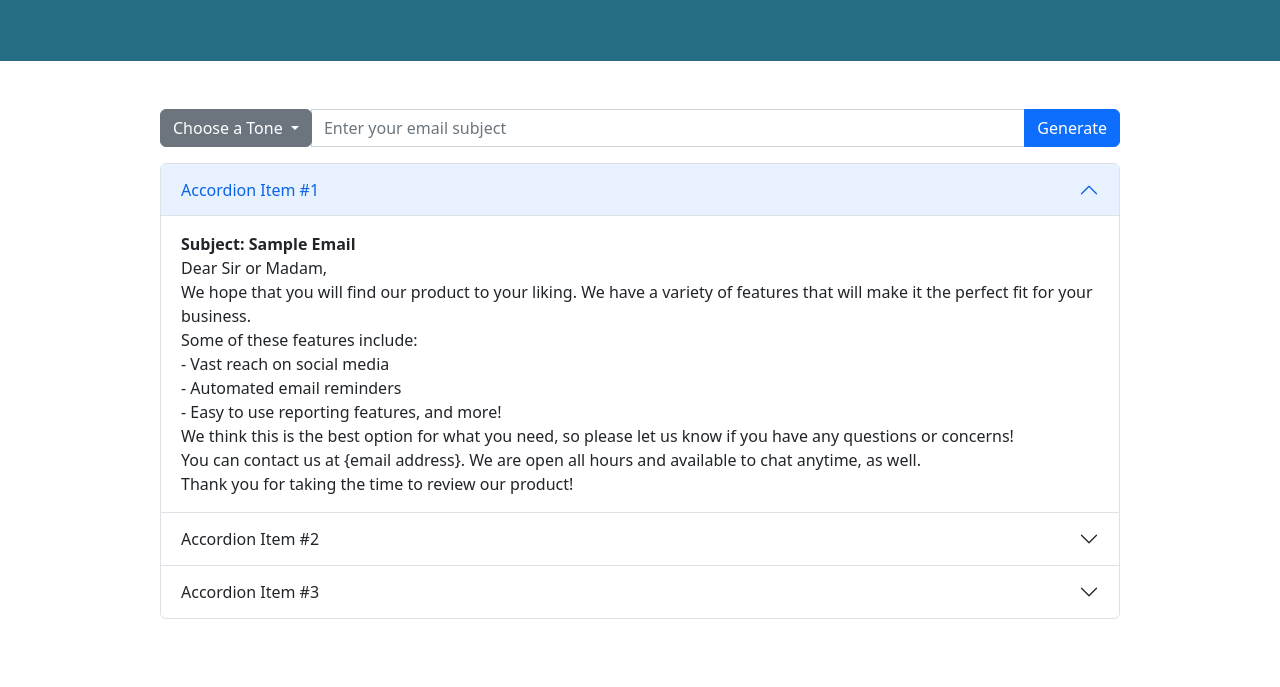
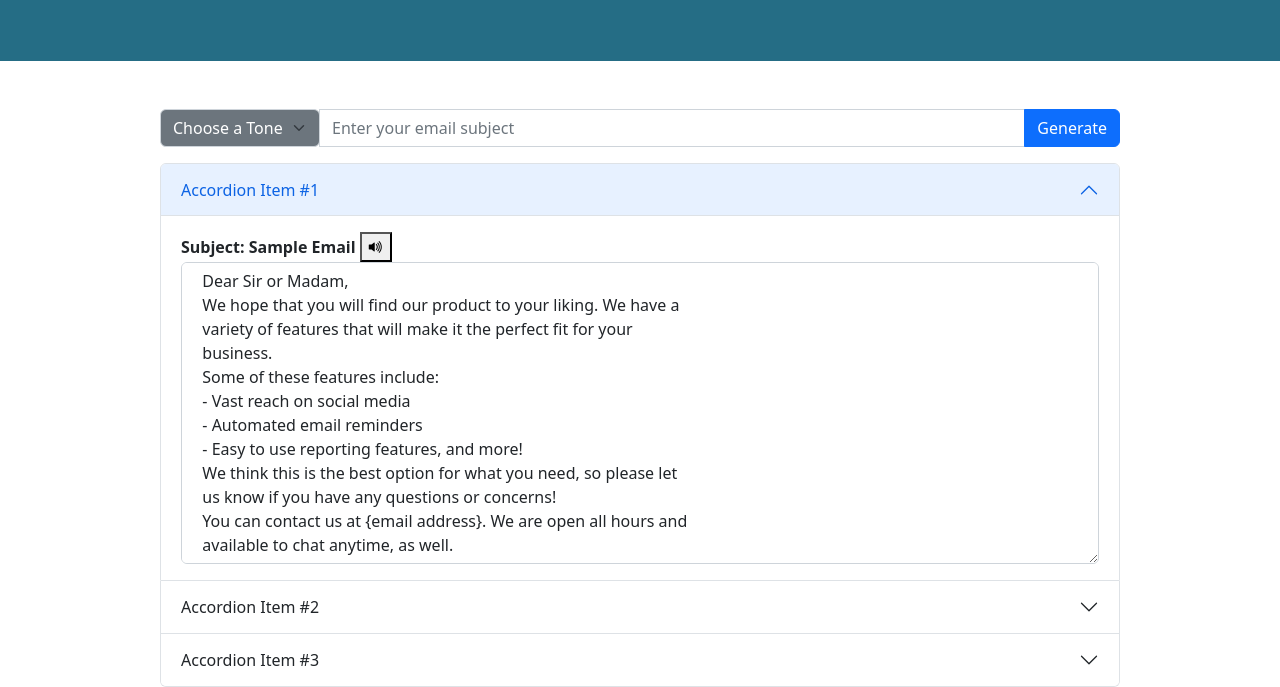
Before and after one commit to Moutasim02/WeBeMailing, a website: page index.html in a window 1280 px wide. Shown: the part 177-864 px from the top of the page. Before the commit the page ends 800 px from the top, so only its background shows below. Drawn offline with nearby package versions, Linux system fonts and the light colour scheme.

Commit message:
Added Text-to-Speech

```diff
--- a/index.html
+++ b/index.html
@@ -10,6 +10,9 @@
   <script src="https://cdn.jsdelivr.net/npm/bootstrap@5.2.2/dist/js/bootstrap.bundle.min.js"
     integrity="sha384-OERcA2EqjJCMA+/3y+gxIOqMEjwtxJY7qPCqsdltbNJuaOe923+mo//f6V8Qbsw3"
     crossorigin="anonymous"></script>
+  <link rel="stylesheet" href="https://cdn.jsdelivr.net/npm/bootstrap-icons@1.10.2/font/bootstrap-icons.css">
+  <script src="./js/text.js"></script>
+
   <style>
     /* Mobile First approach */
     @media only screen and (min-width: 800px) {
@@ -18,44 +21,18 @@
         padding-right: 10em;
       }
     }
-  </style>
-  <script type="module">
-    // Imports
-    const axios = () => require('axios')
 
-    // API key
-    const API_KEY = "JSRUKTOXTRCFBOL1K0ZFC";
-
-    // API URL
-    const API_URL = "https://api.rytr.me/v1";
-
-
-    // Tone list
-    async function toneList() {
-      try {
-        const { data } = await axios({
-          method: "get",
-          url: `${API_URL}/tones`,
-          headers: {
-            Authentication: `Bearer ${API_KEY}`,
-            "Content-Type": "application/json",
-          },
-        });
-
-        return data ? data.data : null;
-      } catch (error) {
-        console.log(error);
+    select {
+      background-color: #6c757d !important;
+      color: white !important;
     }
 
-      return null;
+    select option {
+      background-color: white !important;
+      color: black !important;
     }
+  </style>
 
-    // Get tones
-    async () => {
-      const tones = await toneList();
-      await console.log("tones", tones);
-    }
-  </script>
 </head>
 
 <body>
@@ -95,31 +72,25 @@
     <p>Get your email in seconds</p>
   </div>
 
-  <div id="result">
-  </div>
-
-
   <!--Main Body Content-->
   <div class="container-fluid custom-padding mt-5">
     <!--User input-->
     <div class="input-group mb-3">
       <div class="input-group-prepend">
-        <button class="btn btn-secondary dropdown-toggle" type="button" data-bs-toggle="dropdown" aria-haspopup="true"
-          aria-expanded="false">
-          Choose a Tone
-        </button>
-        <div class="dropdown-menu">
-          <a class="dropdown-item" href="#">Casual</a>
-          <li>
-            <hr class="dropdown-divider" />
-          </li>
-          <a class="dropdown-item" href="#">Formal</a>
-          <a class="dropdown-item" href="#">Friendly</a>
-          <a class="dropdown-item" href="#">Curious</a>
+
+        <div id="emailTone">
+          <select class="form-select form-select-color" aria-label=".form-select-sm">
+            <option selected>Choose a Tone</option>
+            <option data-value="1">Casual</option>
+            <option data-value="2">Formal</option>
+            <option data-value="3">Friendly</option>
+            <option data-value="3">Curious</option>
+          </select>
         </div>
       </div>
+
       <input type="text" class="form-control" placeholder="Enter your email subject"
-        aria-label="Text input with dropdown button" />
+        aria-label="Text input with dropdown button" id="topic" />
       <button class="btn btn-primary" type="button" id="generate_button">
         Generate
       </button>
@@ -137,19 +108,26 @@
         <div id="collapseOne" class="accordion-collapse collapse show" aria-labelledby="headingOne"
           data-bs-parent="#accordionExample">
           <div class="accordion-body">
-            <strong>Subject: Sample Email</strong> <br />Dear Sir or Madam,<br />
+            <div class="form-group">
+              <label for="Textarea1" style="font-weight: bold;">Subject: Sample Email</label>
+              <button onclick="speakLoud('#Textarea1')" id="btn_speak1"><i class="bi bi-volume-up-fill"></i></button>
+              <textarea class="form-control" id="Textarea1" rows="12" id="text1">
+  Dear Sir or Madam,
   We hope that you will find our product to your liking. We have a
   variety of features that will make it the perfect fit for your
-            business.<br />
-            Some of these features include:<br />
-            - Vast reach on social media<br />
-            - Automated email reminders<br />
-            - Easy to use reporting features, and more!<br />
+  business.
+  Some of these features include:
+  - Vast reach on social media
+  - Automated email reminders
+  - Easy to use reporting features, and more!
   We think this is the best option for what you need, so please let
-            us know if you have any questions or concerns! <br />
+  us know if you have any questions or concerns!
   You can contact us at {email address}. We are open all hours and
-            available to chat anytime, as well.<br />
+  available to chat anytime, as well.
   Thank you for taking the time to review our product!
+              </textarea>
+              <span id="manipulated"></span>
+            </div>
           </div>
         </div>
       </div>
@@ -163,19 +141,25 @@
         <div id="collapseTwo" class="accordion-collapse collapse" aria-labelledby="headingTwo"
           data-bs-parent="#accordionExample">
           <div class="accordion-body">
-            <strong>Subject: Sample Email</strong> <br />Dear Sir or Madam,<br />
+            <div class="form-group">
+              <label for="Textarea2" style="font-weight: bold;">Subject: Sample Email</label>
+              <button onclick="speakLoud('#Textarea2')" id="btn_speak2"><i class="bi bi-volume-up-fill"></i></button>
+              <textarea class="form-control" id="Textarea2" rows="12">
+  Dear Sir or Madam,
   We hope that you will find our product to your liking. We have a
   variety of features that will make it the perfect fit for your
-            business.<br />
-            Some of these features include:<br />
-            - Vast reach on social media<br />
-            - Automated email reminders<br />
-            - Easy to use reporting features, and more!<br />
+  business.
+  Some of these features include:
+  - Vast reach on social media
+  - Automated email reminders
+  - Easy to use reporting features, and more!
   We think this is the best option for what you need, so please let
-            us know if you have any questions or concerns! <br />
+  us know if you have any questions or concerns!
   You can contact us at {email address}. We are open all hours and
-            available to chat anytime, as well.<br />
+  available to chat anytime, as well.
   Thank you for taking the time to review our product!
+              </textarea>
+            </div>
           </div>
         </div>
       </div>
@@ -189,24 +173,30 @@
         <div id="collapseThree" class="accordion-collapse collapse" aria-labelledby="headingThree"
           data-bs-parent="#accordionExample">
           <div class="accordion-body">
-            <strong>Subject: Sample Email</strong> <br />Dear Sir or Madam,<br />
+            <div class="form-group">
+              <label for="Textarea3" style="font-weight: bold;">Subject: Sample Email</label>
+              <button onclick="speakLoud('#Textarea3')" id="btn_speak3"><i class="bi bi-volume-up-fill"></i></button>
+              <textarea class="form-control" id="Textarea3" rows="12">
+  Dear Sir or Madam,
   We hope that you will find our product to your liking. We have a
   variety of features that will make it the perfect fit for your
-            business.<br />
-            Some of these features include:<br />
-            - Vast reach on social media<br />
-            - Automated email reminders<br />
-            - Easy to use reporting features, and more!<br />
+  business.
+  Some of these features include:
+  - Vast reach on social media
+  - Automated email reminders
+  - Easy to use reporting features and more
   We think this is the best option for what you need, so please let
-            us know if you have any questions or concerns! <br />
+  us know if you have any questions or concerns!
   You can contact us at {email address}. We are open all hours and
-            available to chat anytime, as well.<br />
+  available to chat anytime, as well.
   Thank you for taking the time to review our product!
+              </textarea>
             </div>
           </div>
         </div>
       </div>
-    <!--End of Displaying email-->
+    </div>
+    <!--End of Displaying emails-->
   </div>
 </body>
 
--- /dev/null
+++ b/js/text.js
@@ -0,0 +1,14 @@
+
+
+function speakLoud(t1) {
+    var text = document.querySelector(t1);
+    var speech = new SpeechSynthesisUtterance();
+
+    speech.voice = speechSynthesis.getVoices()[1];
+    speech.text = text.value;
+    setInterval(() => {
+        speechSynthesis.pause();
+        speechSynthesis.resume();
+     }, 5000);
+    speechSynthesis.speak(speech)
+}
--- a/package.json
+++ b/package.json
@@ -2,10 +2,10 @@
   "name": "webemailing",
   "version": "1.0.0",
   "description": "",
-  "main": "networking.js",
+  "main": "./js/text.js",
   "scripts": {
     "test": "echo \"Error: no test specified\" && exit 1",
-    "start": "node networking.js"
+    "start": "node ./js/text.js"
   },
   "keywords": [],
   "author": "",
```
Also changed, not shown: js/Email.js (added, +41 -0 lines), networking.js (deleted, +0 -35 lines). Lines whose indentation alone changed are shown as unchanged.
